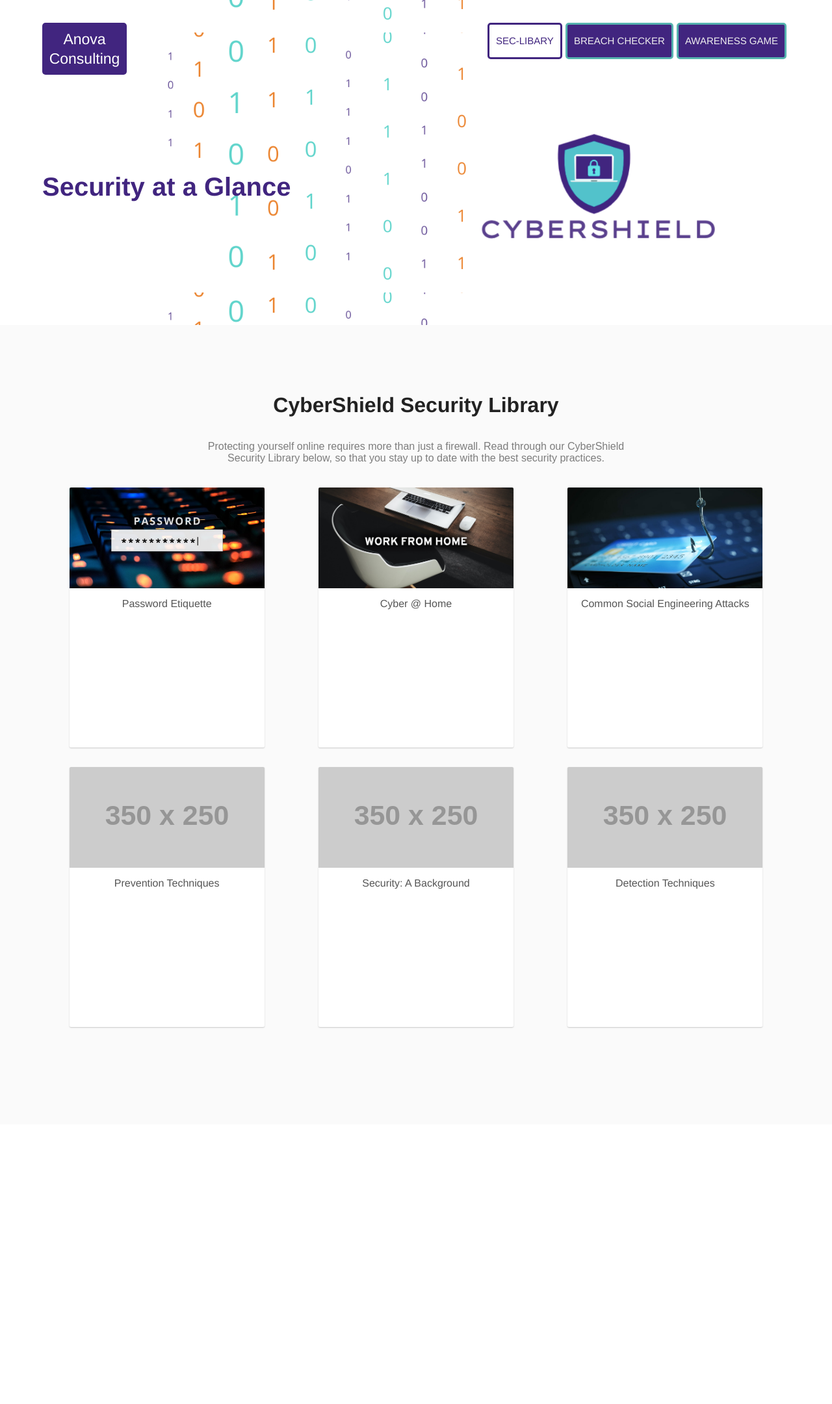
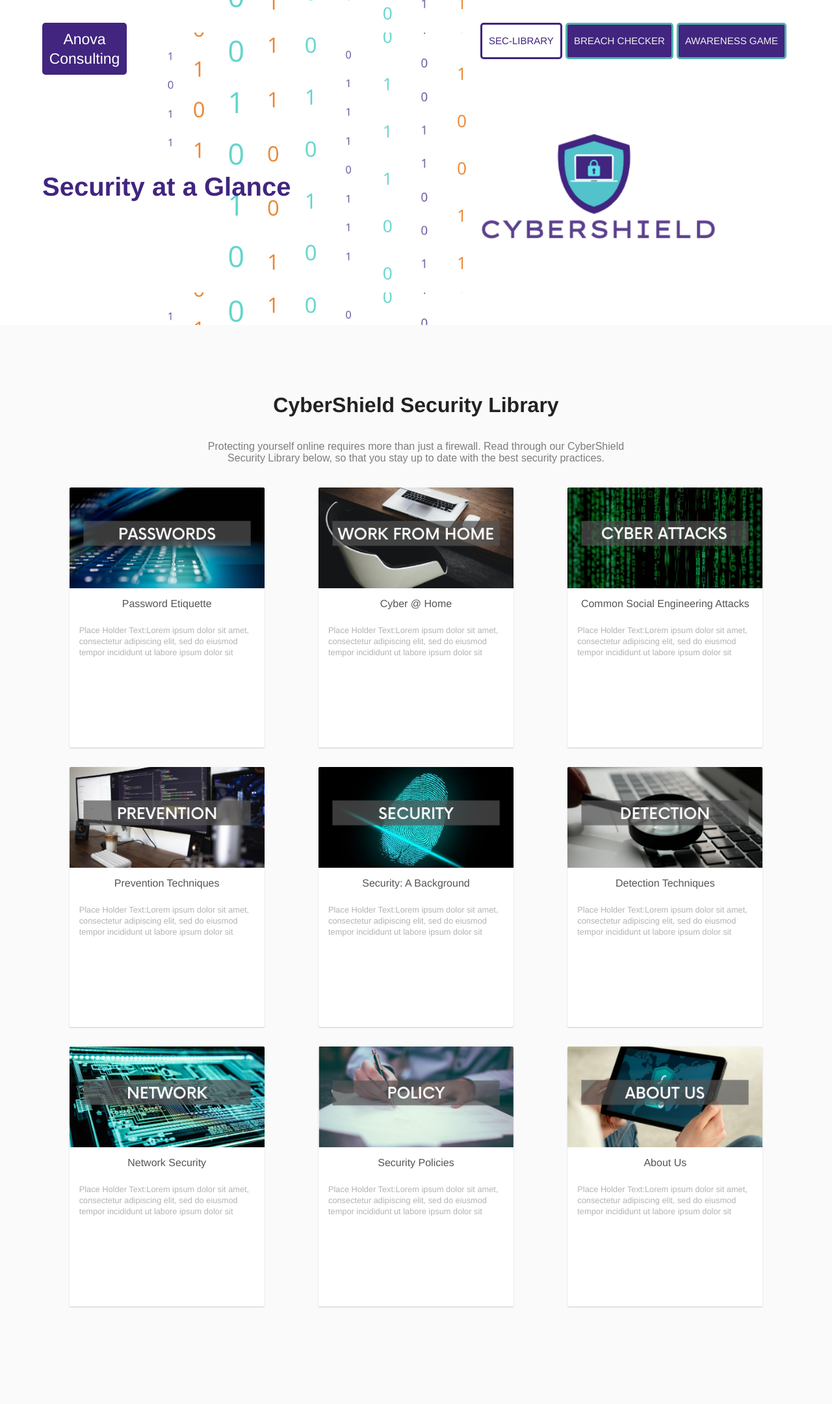
Before and after one commit to nicky951/INFS3605, a Django app: page /secinfohome/ in a window 1280 px wide. Shown: the whole page at 65% size. Before the commit the page ends 1582 px from the top, so only its background shows below. Run offline with Django 3.2, Linux system fonts and the light colour scheme; grey boxes labelled with a size stand in for pictures from a placeholder-image service; some libraries are stand-ins or nearby versions.

Commit message:
library home page complete

```diff
--- a/website/webapp/static/css/styles.css
+++ b/website/webapp/static/css/styles.css
@@ -150,24 +150,33 @@
   }
   .card-header{
     height:155px;
-    background-image:url("/static/webapp/static/Password.jpg");
+    background-image:url("/static/webapp/static/4.png");
     background-size:cover;
     background-position:center center;
   }
   .card-header.ch2{
-    background-image:url("/static/webapp/static/Wfh.jpg");
+    background-image:url("/static/webapp/static/3.png");
   }
   .card-header.ch3{
-    background-image:url("/static/webapp/static/Phishing.jpeg");
+    background-image:url("/static/webapp/static/2.png");
   }
   .card-header.ch4{
-    background-image:url("//placehold.it/350x250/c5d647/fff/image4.jpg");
+    background-image:url("/static/webapp/static/5.png");
   }
   .card-header.ch5{
-    background-image:url("//placehold.it/350x250/f28c33/fff/image5.jpg");
+    background-image:url("/static/webapp/static/1.png");
   }
   .card-header.ch6{
-    background-image:url("//placehold.it/350x250/e868a2/fff/image6.jpg");
+    background-image:url("/static/webapp/static/7.png");
+  }
+  .card-header.ch7{
+    background-image:url("/static/webapp/static/8.png");
+  }
+  .card-header.ch8{
+    background-image:url("/static/webapp/static/6.png");
+  }
+  .card-header.ch9{
+    background-image:url("/static/webapp/static/9.png");
   }
   .card-body{
     padding:15px 15px 5px 15px;
--- a/website/webapp/templates/sec_info_home.html
+++ b/website/webapp/templates/sec_info_home.html
@@ -1,5 +1,4 @@
 {% load static %}
-</script>
 <link rel="stylesheet" type="text/css" href= "{% static 'css/styles.css' %}">
 <header class="header-banner" id="iin1" style="background-color: #222222;">
   <div class="container-width" id="ifju">
@@ -12,7 +11,7 @@
       </div>
       <div class="menu-item" onclick="location.href='/emailchecker'"> BREACH CHECKER
       </div>
-      <div class="menu-item" style="background-color: white; border: #41257F; color:#41257F; border-style: solid;">SEC-LIBARY
+      <div class="menu-item" style="background-color: white; border: #41257F; color:#41257F; border-style: solid;">SEC-LIBRARY
       </div>
     </nav>
     <div class="clearfix">
@@ -39,7 +38,7 @@
           <div class="card-title" style="text-align: center;">Password Etiquette
           </div>
           <br>
-          <div class="card-desc">{{ cleansed_document_list.0.abstract }}
+          <div class="card-desc"> Place Holder Text:Lorem ipsum dolor sit amet, consectetur adipiscing elit, sed do eiusmod tempor incididunt ut labore ipsum dolor sit
           </div>
         </div>
       </div>
@@ -50,7 +49,7 @@
           <div class="card-title" style="text-align: center;">Cyber @ Home
           </div>
           <br>
-          <div class="card-desc">{{ cleansed_document_list.1.abstract }}
+          <div class="card-desc"> Place Holder Text:Lorem ipsum dolor sit amet, consectetur adipiscing elit, sed do eiusmod tempor incididunt ut labore ipsum dolor sit
           </div>
         </div>
       </div>
@@ -61,7 +60,7 @@
           <div class="card-title" style="text-align: center;">Common Social Engineering Attacks
           </div>
           <br>
-          <div class="card-desc">{{ cleansed_document_list.2.abstract }}
+          <div class="card-desc"> Place Holder Text:Lorem ipsum dolor sit amet, consectetur adipiscing elit, sed do eiusmod tempor incididunt ut labore ipsum dolor sit
           </div>
         </div>
       </div>
@@ -72,7 +71,7 @@
           <div class="card-title" style="text-align: center;">Prevention Techniques
           </div>
           <br>
-          <div class="card-desc">{{ cleansed_document_list.3.abstract }}
+          <div class="card-desc"> Place Holder Text:Lorem ipsum dolor sit amet, consectetur adipiscing elit, sed do eiusmod tempor incididunt ut labore ipsum dolor sit
           </div>
         </div>
       </div>
@@ -83,7 +82,7 @@
           <div class="card-title" style="text-align: center;">Security: A Background
           </div>
           <br>
-          <div class="card-desc">{{ cleansed_document_list.4.abstract }}
+          <div class="card-desc"> Place Holder Text:Lorem ipsum dolor sit amet, consectetur adipiscing elit, sed do eiusmod tempor incididunt ut labore ipsum dolor sit
           </div>
         </div>
       </div>
@@ -94,7 +93,40 @@
           <div class="card-title" style="text-align: center;">Detection Techniques
           </div>
           <br>
-          <div class="card-desc">{{ cleansed_document_list.5.abstract }}
+          <div class="card-desc"> Place Holder Text:Lorem ipsum dolor sit amet, consectetur adipiscing elit, sed do eiusmod tempor incididunt ut labore ipsum dolor sit
+          </div>
+        </div>
+      </div>
+      <div class="card" onclick="location.href='{{cleansed_document_list.5.web_url}}'">
+        <div class="card-header ch7">
+        </div>
+        <div class="card-body">
+          <div class="card-title" style="text-align: center;">Network Security
+          </div>
+          <br>
+          <div class="card-desc"> Place Holder Text:Lorem ipsum dolor sit amet, consectetur adipiscing elit, sed do eiusmod tempor incididunt ut labore ipsum dolor sit
+          </div>
+        </div>
+      </div>
+      <div class="card" onclick="location.href='{{cleansed_document_list.5.web_url}}'">
+        <div class="card-header ch8">
+        </div>
+        <div class="card-body">
+          <div class="card-title" style="text-align: center;">Security Policies
+          </div>
+          <br>
+          <div class="card-desc"> Place Holder Text:Lorem ipsum dolor sit amet, consectetur adipiscing elit, sed do eiusmod tempor incididunt ut labore ipsum dolor sit
+          </div>
+        </div>
+      </div>
+      <div class="card" onclick="location.href='{{cleansed_document_list.5.web_url}}'">
+        <div class="card-header ch9">
+        </div>
+        <div class="card-body">
+          <div class="card-title" style="text-align: center;">About Us
+          </div>
+          <br>
+          <div class="card-desc"> Place Holder Text:Lorem ipsum dolor sit amet, consectetur adipiscing elit, sed do eiusmod tempor incididunt ut labore ipsum dolor sit
           </div>
         </div>
       </div>
```
Also changed, not shown: website/webapp/static/webapp/static/1.png (added), website/webapp/static/webapp/static/2.png (added), website/webapp/static/webapp/static/3.png (added), website/webapp/static/webapp/static/4.png (added), website/webapp/static/webapp/static/5.png (added), website/webapp/static/webapp/static/6.png (added), website/webapp/static/webapp/static/7.png (added), website/webapp/static/webapp/static/8.png (added), website/webapp/static/webapp/static/9.png (added), website/webapp/static/webapp/static/Password.jpg (deleted), website/webapp/static/webapp/static/Phishing.jpeg (deleted), website/webapp/static/webapp/static/WFH.jpg (deleted).
